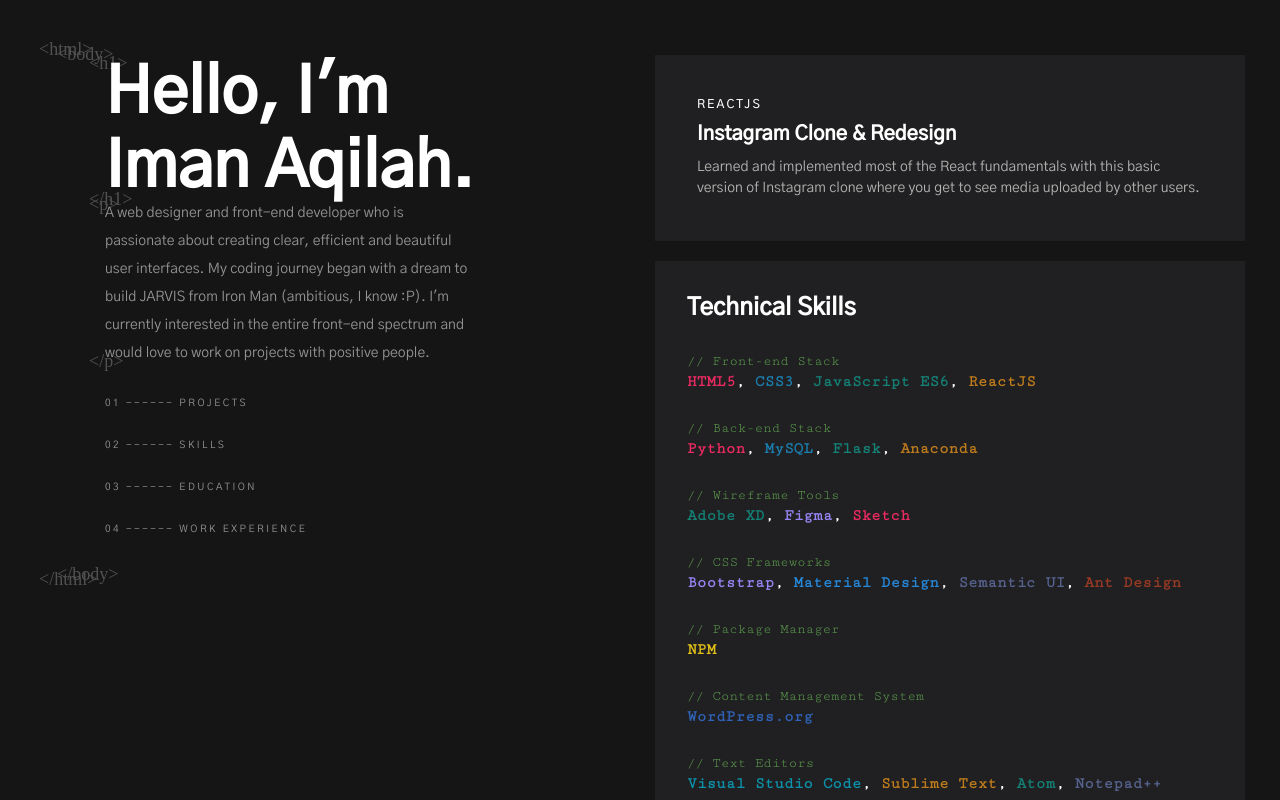
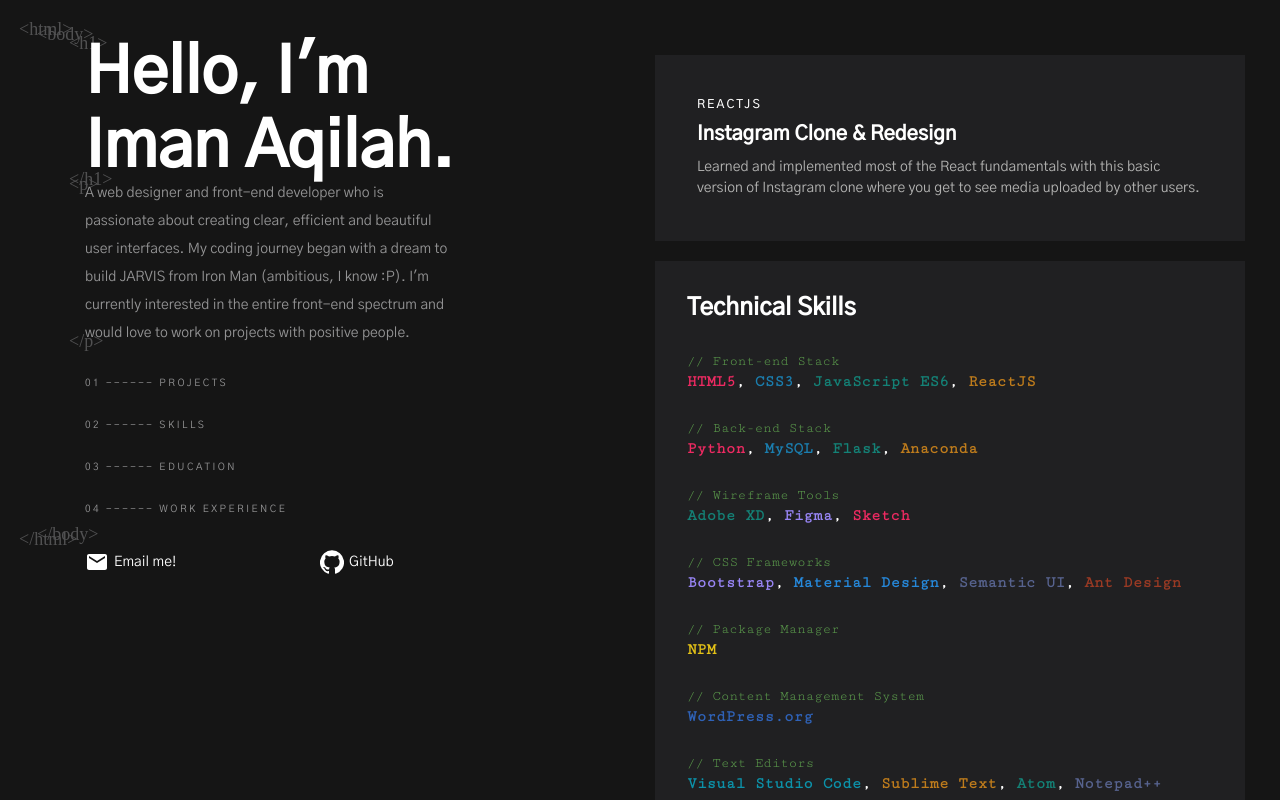
Before and after one commit to imanaqilah/My-Portfolio, a React (Create React App) app: page / in a window 1280 px wide. Shown: the top 800 px of the page. Built offline with nearby package versions, Linux system fonts and the light colour scheme; a web font is replaced by a local one.

Commit message:
Added contact deets

```diff
--- a/src/components/LeftMain.js
+++ b/src/components/LeftMain.js
@@ -1,5 +1,7 @@
 import React from 'react'
 import styled from 'styled-components';
+import EmailIcon from '@material-ui/icons/Email';
+import GitHubIcon from '@material-ui/icons/GitHub';
 
 function LeftMain() {
     return (
@@ -33,6 +35,17 @@ function LeftMain() {
                     <p>A web designer and front-end developer who is passionate about creating clear, efficient and beautiful user interfaces. My coding journey began with a dream to build JARVIS from Iron Man (ambitious, I know :P). I'm currently interested in the entire front-end spectrum and would love to work on projects with positive people.</p>
                 </DescriptionText>
 
+                <ContactContainer>
+                    <ContactLinksSM>
+                        <EmailIcon style={{ marginRight: "5px" }} /><a href="mailto:imanaqilahh@hotmail.com">Email me!</a>
+                        {/* <ul>
+                    <li> <GitHubIcon style={{ color: "white", fontSize: "large" }} />GitHub</li></ul> */}
+                    </ContactLinksSM>
+                    <ContactLinksSM>
+                        <GitHubIcon style={{ marginRight: "5px" }} /><a href="https://github.com/imanaqilah" target="_blank" rel="noreferrer">GitHub</a>
+                    </ContactLinksSM>
+                </ContactContainer>
+
                 <ElementTag>
                     <p>&lt;/p&gt;</p>
                 </ElementTag>
@@ -53,7 +66,7 @@ function LeftMain() {
                 </Breadcrumbs>
             </TextContainer>
 
-            <ElementTag style={{ marginLeft: "2px" }}>
+            <ElementTag style={{ marginLeft: "2px", marginTop: "-2em" }}>
                 <p>&lt;/body&gt;</p>
             </ElementTag>
 
@@ -61,10 +74,16 @@ function LeftMain() {
                 <p>&lt;/html&gt;</p>
             </ElementTag>
 
-            {/* <ContactLinks>
-                <ul>
-                    <li> <GitHubIcon style={{ color: "white", fontSize: "large" }} />GitHub</li></ul>
-            </ContactLinks> */}
+            <ContactContainer>
+                <ContactLinks>
+                    <EmailIcon style={{ marginRight: "5px" }} /><a href="mailto:imanaqilahh@hotmail.com">Email me!</a>
+                    {/* <ul>
+                    <li> <GitHubIcon style={{ color: "white", fontSize: "large" }} />GitHub</li></ul> */}
+                </ContactLinks>
+                <ContactLinks>
+                    <GitHubIcon style={{ marginRight: "5px" }} /><a href="https://github.com/imanaqilah" target="_blank" rel="noreferrer">GitHub</a>
+                </ContactLinks>
+            </ContactContainer>
         </Container>
     )
 }
@@ -81,7 +100,7 @@ height: 100%;
 
 @media (min-width: 993px){
     position: fixed;
-    padding: 20px;
+    // padding: 20px;
 }
 `
 
@@ -144,16 +163,46 @@ margin-bottom: 10px;
 }
 `
 
-// const ContactLinks = styled.div`
-// display: flex;
-// color: white;
-// font-family: 'Gothic A1', sans-serif;
-// font-size: 14px;
-// position: absolute;
-// bottom: 50px;
-// width: 100%;
+const ContactContainer = styled.div`
+display: grid;
+grid-template-columns: 1fr 1fr;
+color: #fff;
+font-family: 'Gothic A1', sans-serif;
+font-size: 14px;
 
-//     @media (max-width: 992px){
-//     display: none;
-// }
-// `
+a:link, a:visited {
+    text-decoration: none;
+    color: #fff;
+}
+
+a:hover {
+    text-decoration: underline;
+}
+
+a:active {
+    text-decoration: underline;
+}
+`
+
+const ContactLinksSM = styled.div`
+    @media (min-width: 992px){
+    display: none;
+}
+
+display: flex;
+align-items: center;
+justify-content: center;
+width: 100%;
+margin-top: 20px;
+`
+
+const ContactLinks = styled.div`
+    @media (max-width: 992px){
+    display: none;
+}
+
+display: flex;
+align-items: center;
+padding-left: 50px;
+width: 100%;
+`
```
